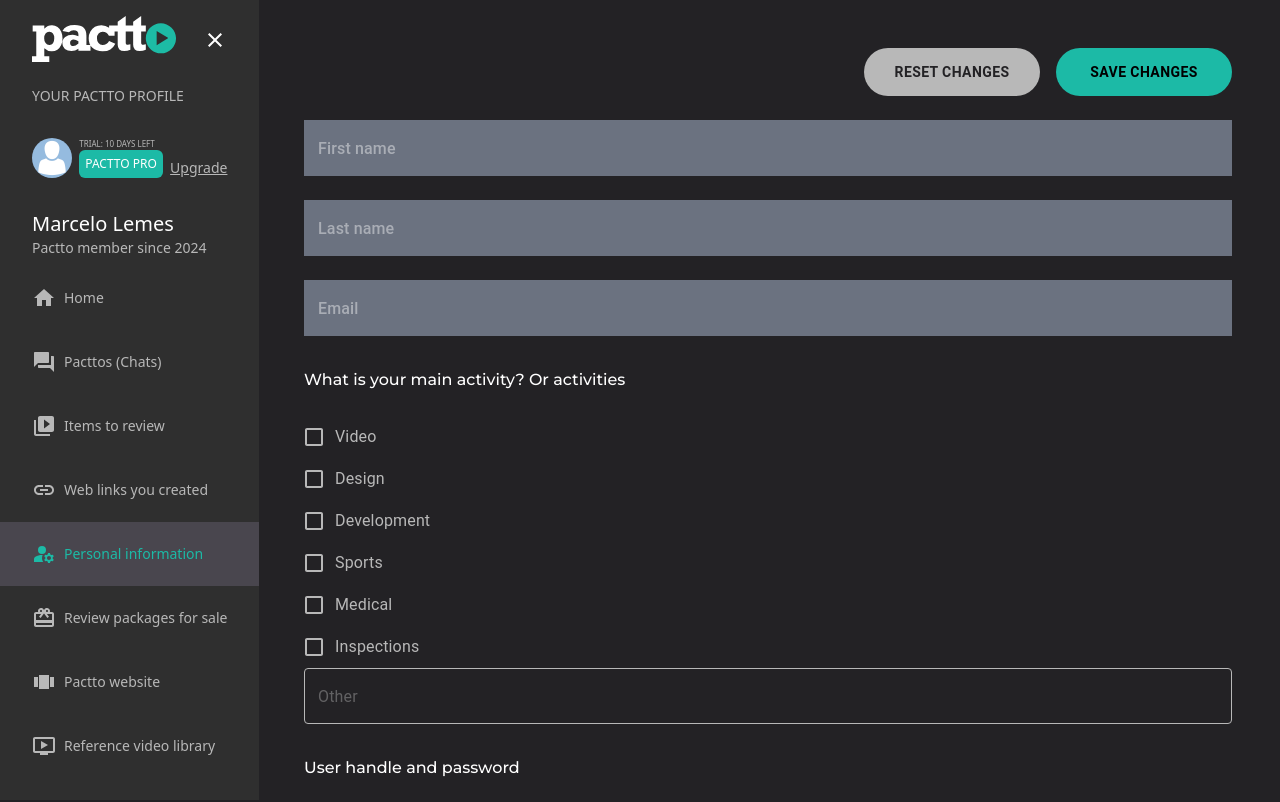
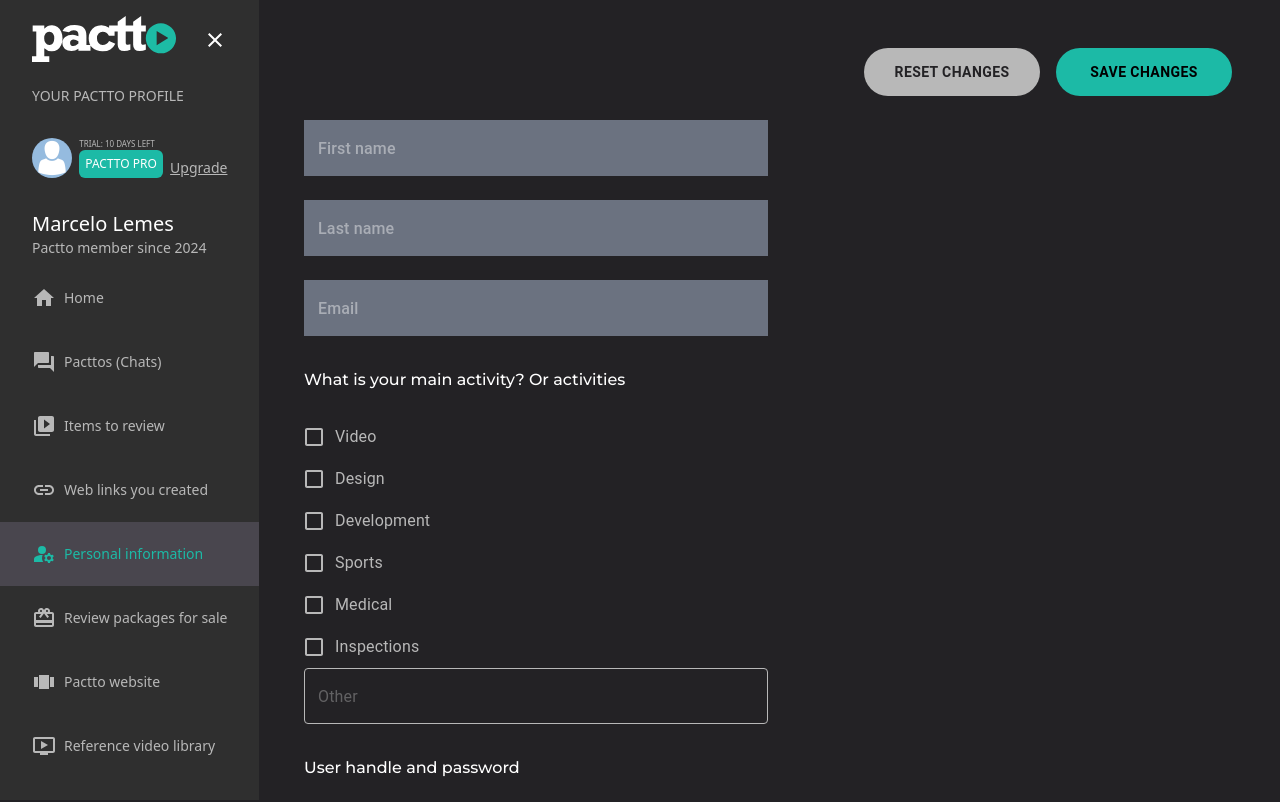
Before and after one commit to marceloafl/pacto-dashboard, a Next.js app: page /personal-information in a window 1280 px wide. Shown: the top 802 px of the page. Built offline with nearby package versions, Linux system fonts and the light colour scheme.

Commit message:
style: personal information section width

```diff
--- a/src/app/(dashboard)/personal-information/page.tsx
+++ b/src/app/(dashboard)/personal-information/page.tsx
@@ -15,6 +15,7 @@
         <Button theme="gray">Reset changes</Button>
         <Button theme="primary">Save changes</Button>
       </div>
+      <section className="w-1/2">
         <div className="flex flex-col gap-8">
           {!isAsideVisible && <OpenAsideButton handleClick={toggleAside} />}
           <section className="flex flex-col gap-4">
@@ -76,6 +77,7 @@
             </a>
           </p>
         </div>
+      </section>
     </PageWrapper>
   );
 }
```
Lines whose indentation alone changed are shown as unchanged.
